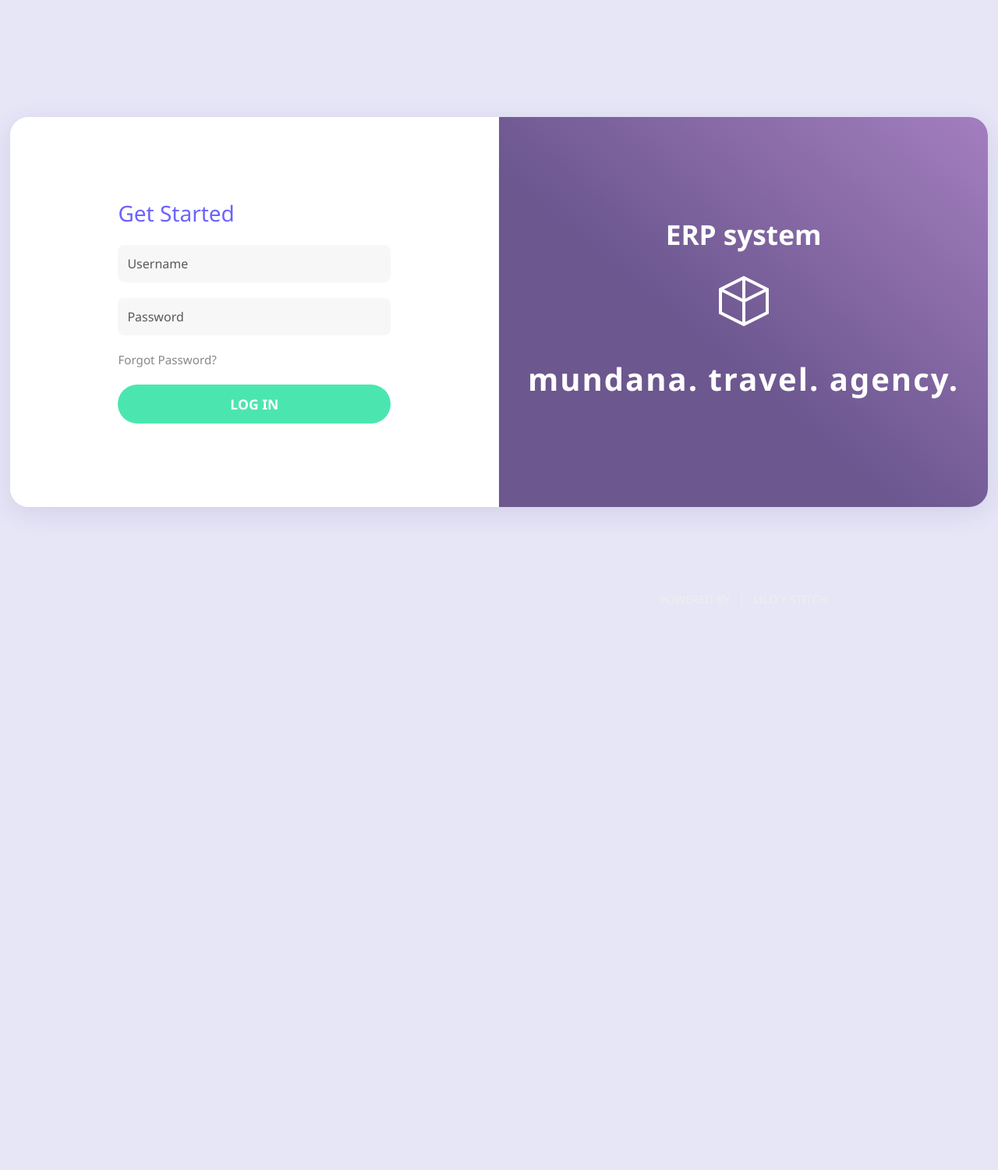
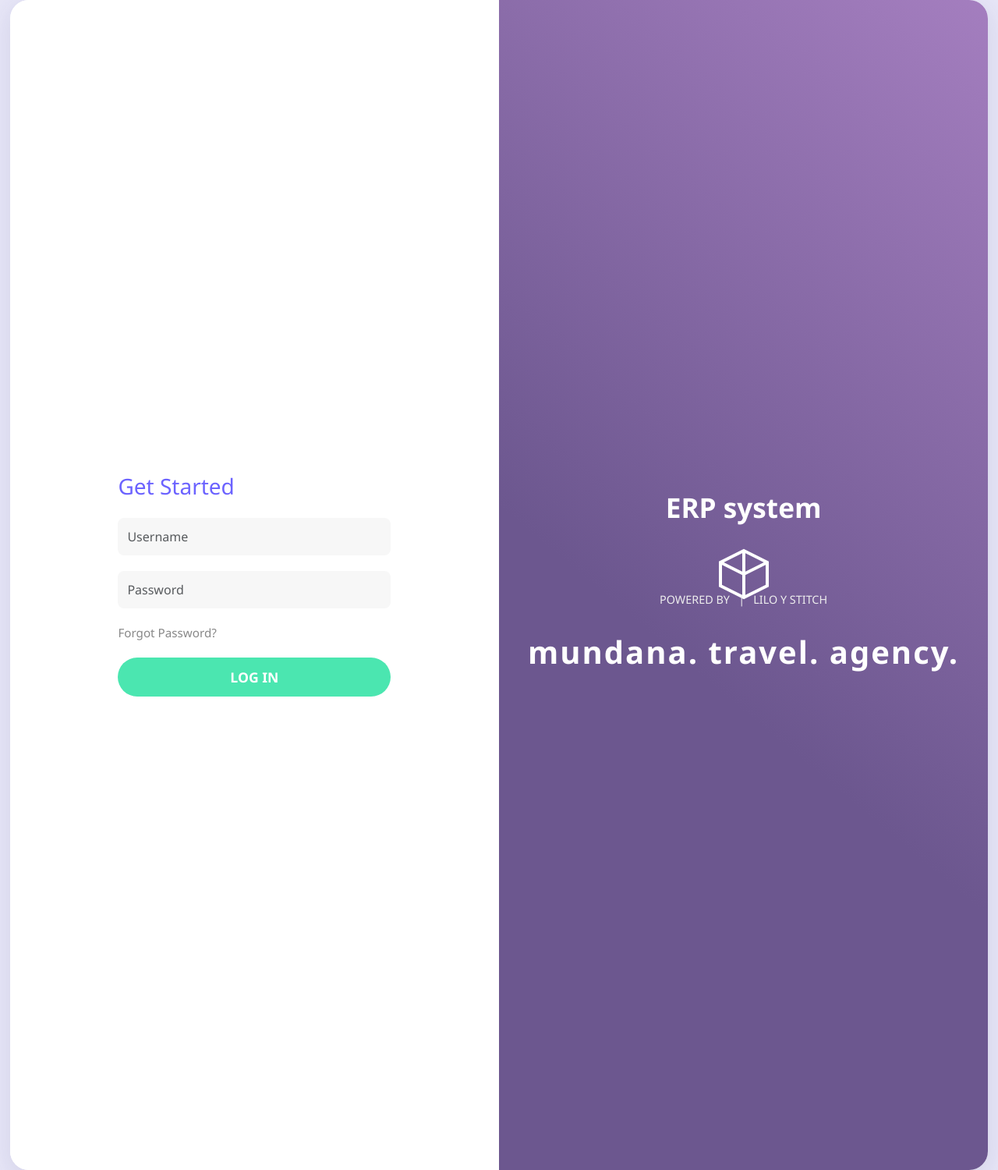
Before and after one commit to Amadoose/djangocrm, a Django app: page / in a window 1280 px wide. Shown: the whole page at 78% size. Before the commit the page ends 656 px from the top, so only its background shows below. Run offline with Django 5.2, Linux system fonts and the light colour scheme.

Commit message:
login page card

```diff
--- a/website/templates/login.html
+++ b/website/templates/login.html
@@ -25,7 +25,7 @@
             overflow: hidden;
             display: flex;
             width: 3000px;
-            height: 500px;
+            height: 1500px;
             max-width: 98vw;
         }
         .split-container {
```
